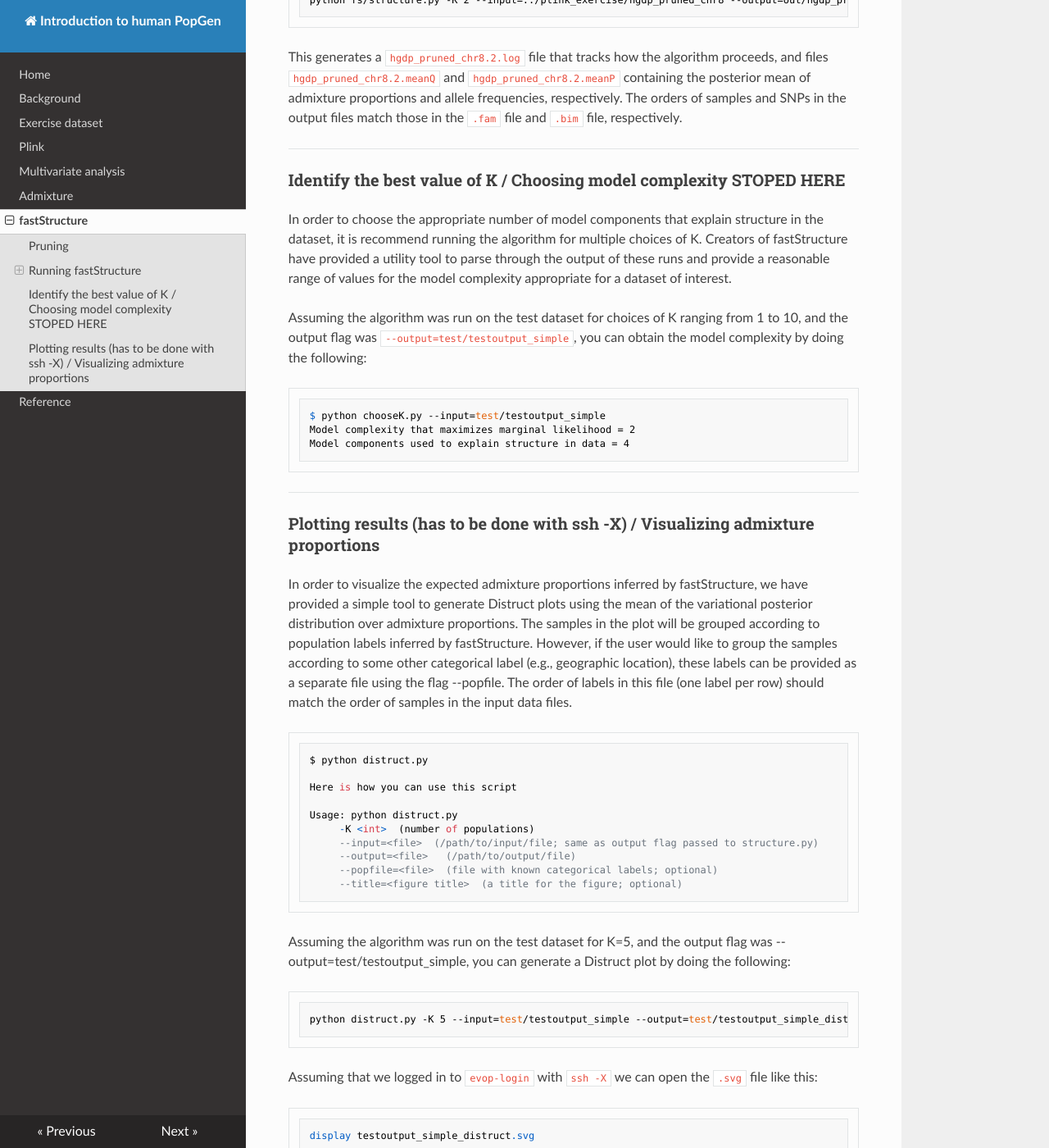
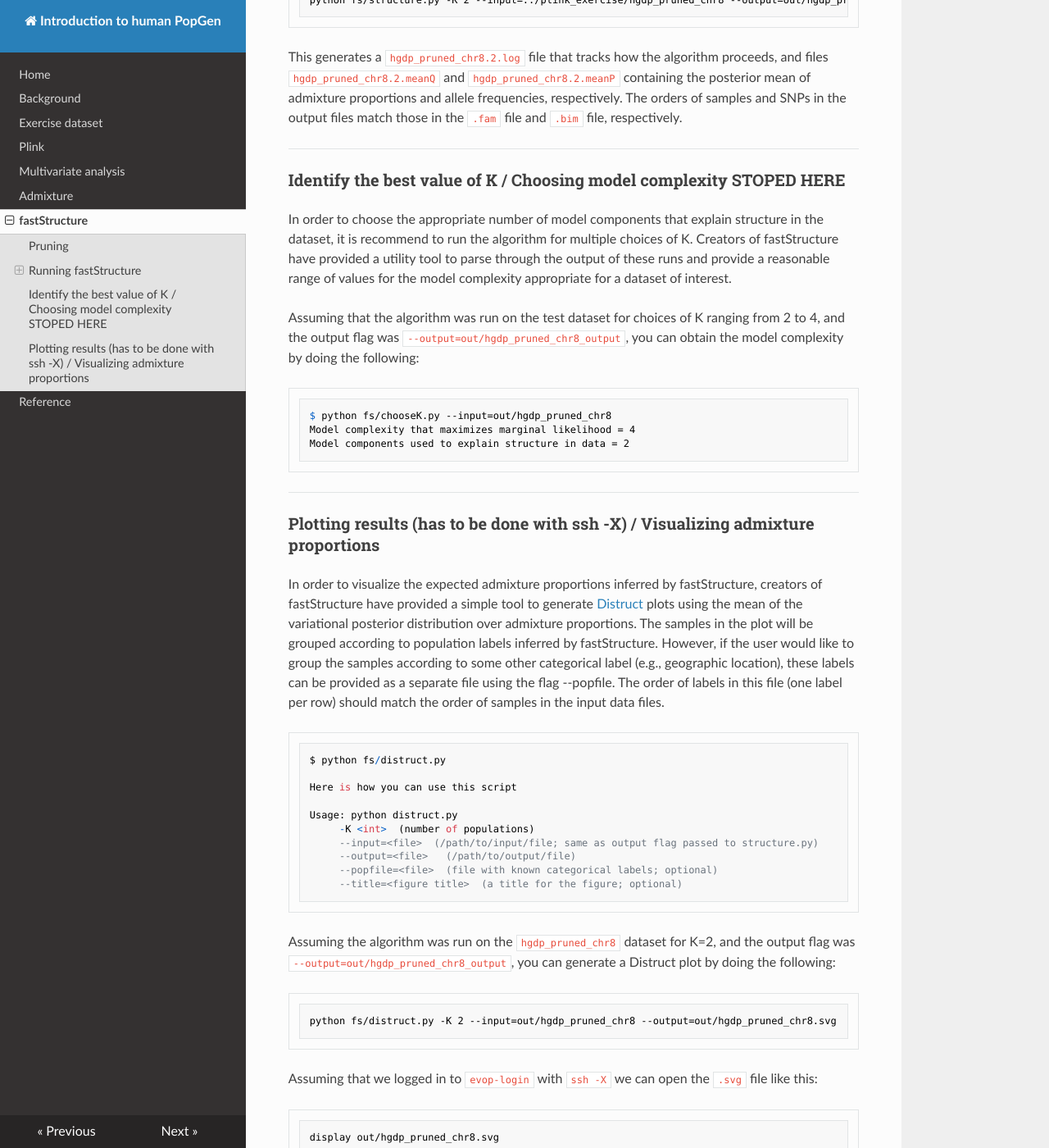
Before and after one commit to bajicv/popgen_intro, an MkDocs documentation site: the page built from docs/05_fastStructure.md, in a window 1280 px wide and 1400 px high, scrolled down 2195 px. Shown: the whole window at 82% size. Built offline with MkDocs 1.6.1, drawn with Linux system fonts in a browser that asks for light colours; nearby versions of some CDN libraries.

Commit message:
changes in fastStructure.md

````diff
--- a/docs/05_fastStructure.md
+++ b/docs/05_fastStructure.md
@@ -83,24 +83,24 @@ This generates a `hgdp_pruned_chr8.2.log` file that tracks how the algorithm pro
 
 ### Identify the best value of K / Choosing model complexity STOPED HERE
 
-In order to choose the appropriate number of model components that explain structure in the dataset, it is recommend running the algorithm for multiple choices of K. Creators of fastStructure have provided a utility tool to parse through the output of these runs and provide a reasonable range of values for the model complexity appropriate for a dataset of interest.
+In order to choose the appropriate number of model components that explain structure in the dataset, it is recommend to run the algorithm for multiple choices of K. Creators of fastStructure have provided a utility tool to parse through the output of these runs and provide a reasonable range of values for the model complexity appropriate for a dataset of interest.
 
-Assuming the algorithm was run on the test dataset for choices of K ranging from 1 to 10, and the output flag was `--output=test/testoutput_simple`, you can obtain the model complexity by doing the following:
+Assuming that the algorithm was run on the test dataset for choices of K ranging from 2 to 4, and the output flag was `--output=out/hgdp_pruned_chr8_output`, you can obtain the model complexity by doing the following:
 
 ``` bash
-$ python chooseK.py --input=test/testoutput_simple
-Model complexity that maximizes marginal likelihood = 2
-Model components used to explain structure in data = 4
+$ python fs/chooseK.py --input=out/hgdp_pruned_chr8
+Model complexity that maximizes marginal likelihood = 4
+Model components used to explain structure in data = 2
 ```
 
 ***********************************************************************************
 
 ### Plotting results (has to be done with ssh -X) / Visualizing admixture proportions
 
-In order to visualize the expected admixture proportions inferred by fastStructure, we have provided a simple tool to generate Distruct plots using the mean of the variational posterior distribution over admixture proportions. The samples in the plot will be grouped according to population labels inferred by fastStructure. However, if the user would like to group the samples according to some other categorical label (e.g., geographic location), these labels can be provided as a separate file using the flag --popfile. The order of labels in this file (one label per row) should match the order of samples in the input data files.
+In order to visualize the expected admixture proportions inferred by fastStructure, creators of fastStructure have provided a simple tool to generate [Distruct](https://web.stanford.edu/group/rosenberglab/distruct.html) plots using the mean of the variational posterior distribution over admixture proportions. The samples in the plot will be grouped according to population labels inferred by fastStructure. However, if the user would like to group the samples according to some other categorical label (e.g., geographic location), these labels can be provided as a separate file using the flag --popfile. The order of labels in this file (one label per row) should match the order of samples in the input data files.
 
 ``` bash
-$ python distruct.py
+$ python fs/distruct.py
 
 Here is how you can use this script
 
@@ -112,14 +112,14 @@ Usage: python distruct.py
      --title=<figure title>  (a title for the figure; optional)
 ```
 
-Assuming the algorithm was run on the test dataset for K=5, and the output flag was --output=test/testoutput_simple, you can generate a Distruct plot by doing the following:
+Assuming the algorithm was run on the `hgdp_pruned_chr8` dataset for K=2, and the output flag was `--output=out/hgdp_pruned_chr8_output`, you can generate a Distruct plot by doing the following:
 
 ``` bash
-python distruct.py -K 5 --input=test/testoutput_simple --output=test/testoutput_simple_distruct.svg
+python fs/distruct.py -K 2 --input=out/hgdp_pruned_chr8 --output=out/hgdp_pruned_chr8.svg
 ```
 
 Assuming that we logged in to `evop-login` with `ssh -X` we can open the `.svg` file like this:
 ```
-display testoutput_simple_distruct.svg
+display out/hgdp_pruned_chr8.svg
 ```
 Alternatively, you can download the file to your local computer and ispect it there.
````
